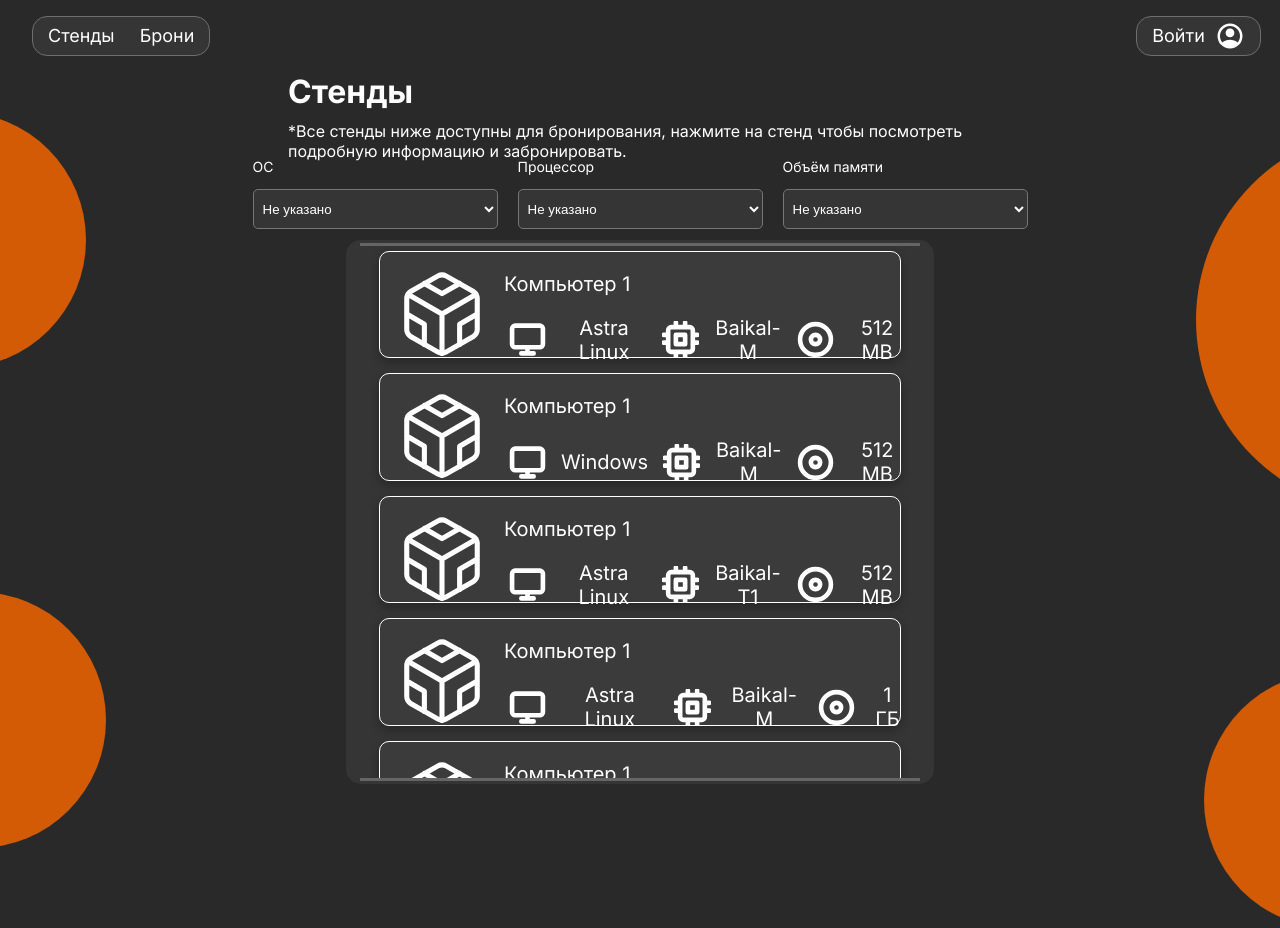
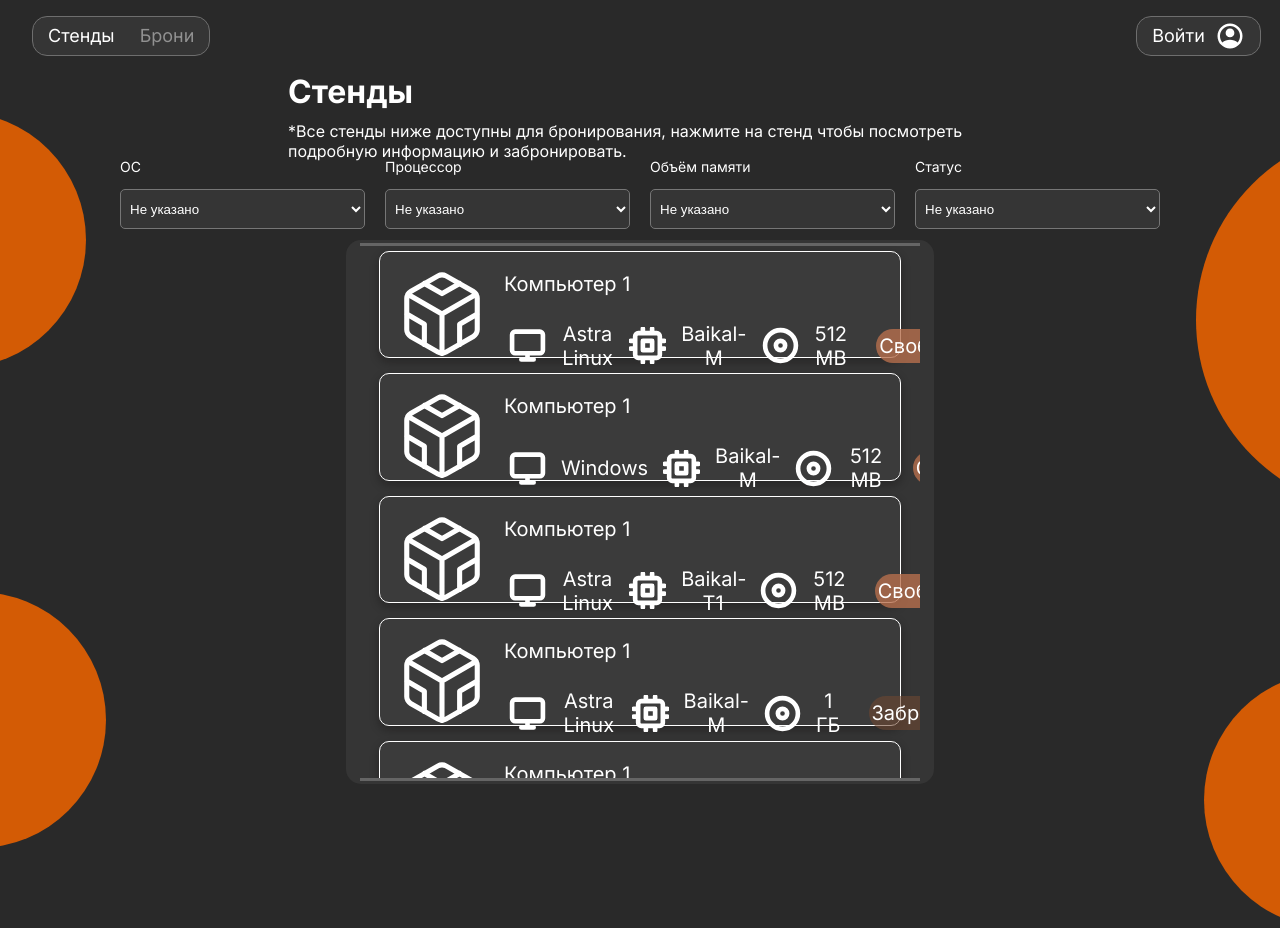
Before and after one commit to Jhn611/CAP, a Vue app: page / in a window 1280 px wide. Shown: the top 928 px of the page. Built offline with nearby package versions, Linux system fonts and the light colour scheme.

Commit message:
add animation

```diff
--- a/src/App.vue
+++ b/src/App.vue
@@ -44,8 +44,8 @@
 <template>
   <header  v-if="$route.path === '/'">
     <div class="a1_div header_el">
-        <a> Стенды </a>
-        <a> Брони </a>
+        <a :class="{unactive: $route.path != '/'}"> Стенды </a>
+        <a :class="{unactive: $route.path != '/bron'}" >  Брони </a>
     </div>
     <div @click="redirect" class="a2_div header_el">
       <RouterLink to="/singin">{{ email }}</RouterLink>
--- a/src/components/Card.vue
+++ b/src/components/Card.vue
@@ -37,7 +37,6 @@
 </script>
 
 <template>
-
 <div @click="card_click" class="stend1">
     <img class="comp_img" src="../imgs/Codesandbox.svg">
     <div class="ch_div">
@@ -46,10 +45,10 @@
             <img class="os_img" src="../imgs/Monitor.svg"> <p> {{ computer_info.os }} </p>
             <img class="prc_img" src="../imgs/Cpu.svg"> <p> {{ computer_info.processor }} </p>
             <img class="mem_img" src="../imgs/Disc.svg">  <p> {{ computer_info.memory }} </p>
+            <div :class="{red_status: computer_info.status === 'Забронирован'}" class="status_div"> <p class="p_grey1"> {{ computer_info.status }} </p> </div>
         </div>
     </div>
 </div>
-
 
 <div v-if="bonus_info" class="stend_info_bg"></div>
 <div v-if="bonus_info" class="pop-up">
@@ -67,10 +66,9 @@
               </div>
           </div>
           </div>
-          <div class="grey1_div"> <p class="p_grey1"> Забронировать </p> </div>
+          <div v-if="computer_info.status === 'Свободен'" class="grey1_div"> <p class="p_grey1"> Забронировать </p> </div>
   </div>
 </div>
-
 </template>
 
 <style src="../style.css">
--- a/src/style.css
+++ b/src/style.css
@@ -236,7 +236,7 @@
 
 .a1_div a {
     text-decoration: none;
-    color: #ffffff;
+
     transition: color 0.3s;
 }
 
@@ -357,12 +357,33 @@
     height: 20%;
     background-color: #3b3b3b;
     box-shadow: 0px 4px 10px 0px rgba(9, 7, 5, 0.3);
+    cursor: pointer;
     animation: stend1 0.2s;
 }
+
 .stend1:hover{
     background-color: #454545;
 }
-
+.stend1:hover .comp_img{
+    animation: comp_img 0.5s;
+}
+@keyframes comp_img {
+    0%{
+        transform: rotate(0);
+    }
+    20%{
+        transform: rotate(-5deg);
+    }
+    70%{
+        transform: rotate(5deg);
+    }
+    95%{
+        transform: rotate(-1deg);
+    }
+    100%{
+        transform: rotate(0);
+    }
+}
 @keyframes stend1 {
     0%{
         transform: translate(-500px);
@@ -442,6 +463,7 @@
     height: 30px;
 }
 
+
 .p_img_div {
     display: flex;
     flex-direction: column;
@@ -500,6 +522,20 @@
     background-color: #3b3b3b;
     padding-left: 0;
     box-shadow: 7px 4px 4px rgb(38, 38, 38);
+}
+.status_div{
+    background-color: #b8704eca;
+    padding: 0 3px 0 3px;
+    width: auto;
+    height: 34px;
+    border-radius: 20px;
+    display: flex;
+    justify-content: center;
+    align-items: center;
+    margin: 13px;
+}
+.red_status{
+    background-color: #6f483395;
 }
 
 .grey1_div {
@@ -560,3 +596,11 @@
 .unset{
     all: unset;
 }
+
+.unactive{
+    color: #919191;
+}
+
+select option:hover {
+    background-color: #d37e1e;
+}
--- a/src/views/HomeView.vue
+++ b/src/views/HomeView.vue
@@ -16,6 +16,7 @@
             os:"",
             processor:"",
             memory:"",
+            status:"",
         },
         machine_info:[
             {
@@ -23,48 +24,56 @@
                 os:"Astra Linux",
                 processor:"Baikal-M",
                 memory:"512 MB",
+                status:"Свободен",
             },
             {
                 name:"Компьютер 1",
                 os:"Windows",
                 processor:"Baikal-M",
                 memory:"512 MB",
+                status:"Свободен",
             },
             {
                 name:"Компьютер 1",
                 os:"Astra Linux",
                 processor:"Baikal-T1",
                 memory:"512 MB",
+                status:"Свободен",
             },
             {
                 name:"Компьютер 1",
                 os:"Astra Linux",
                 processor:"Baikal-M",
                 memory:"1 ГБ",
+                status:"Забронирован",
             },
             {
                 name:"Компьютер 1",
                 os:"Astra Linux",
                 processor:"Baikal-M",
                 memory:"1 ГБ",
+                status:"Свободен",
             },
             {
                 name:"Компьютер 1",
                 os:"Astra Linux",
                 processor:"Baikal-T1",
                 memory:"512 MB",
+                status:"Свободен",
             },
             {
                 name:"Компьютер 1",
                 os:"Astra Linux",
                 processor:"Baikal-M",
                 memory:"1 ГБ",
+                status:"Свободен",
             },
             {
                 name:"Компьютер 1",
                 os:"Astra Linux",
                 processor:"Baikal-M",
                 memory:"1 ГБ",
+                status:"Забронирован",
             },
         ],
     };
@@ -81,8 +90,10 @@
             if(element.os === this.filter_items.os || element.os == "" || !this.filter_items.os){
                 if(element.processor === this.filter_items.processor || element.processor == "" || !this.filter_items.processor){
                     if(element.memory === this.filter_items.memory || element.memory == "" || !this.filter_items.memory){
-                        data.push(element);
-                        f = false;
+                        if(element.status === this.filter_items.status || element.status == "" || !this.filter_items.status){
+                            data.push(element);
+                            f = false;
+                        }
                     }
                 }
             }
@@ -160,6 +171,14 @@
                     <option value="2 ГБ">2 ГБ</option>
                 </select>
             </div>
+            <div class="status">
+                <p> Статус </p>
+                <select v-model="filter_items.status" id="status" name="status">
+                    <option value="">Не указано</option>
+                    <option value="Свободен">Свободен</option>
+                    <option value="Забронирован">Забронирован</option>
+                </select>
+            </div>
         </div>
         <br>
         <div class="stends_fon_div">
```
